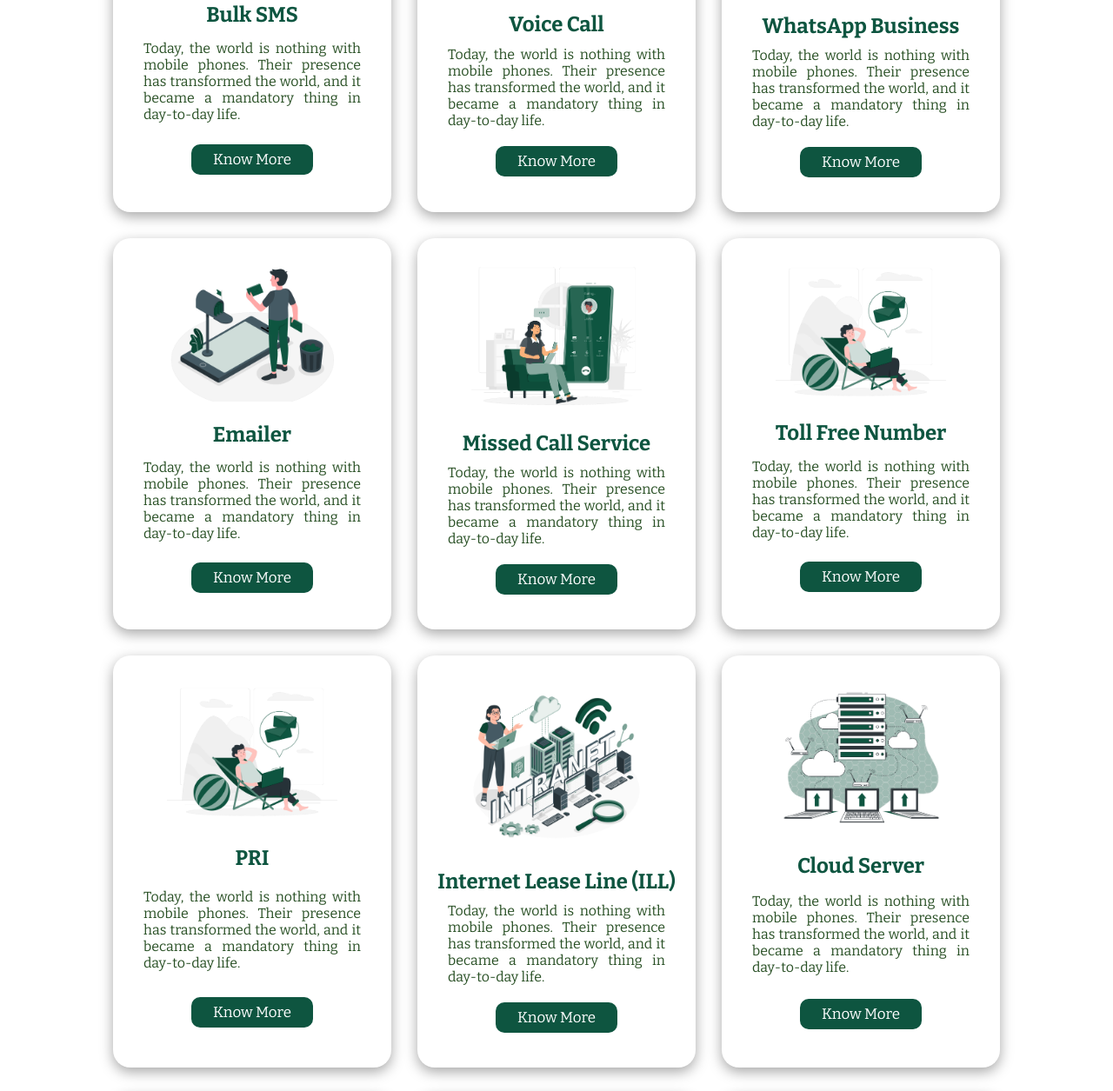
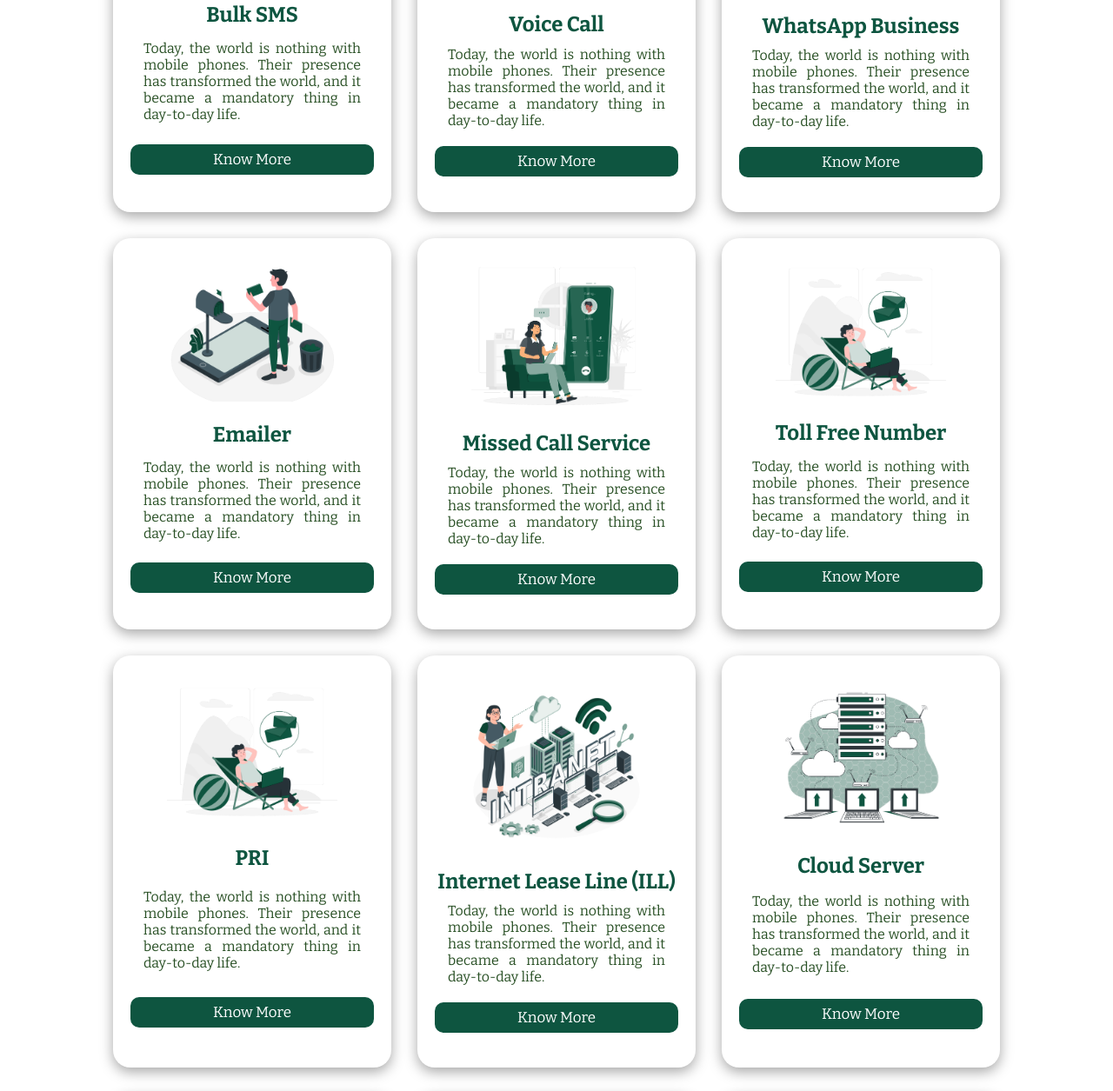
Before and after one commit to rahulrathore2110/xcel_landing, a plain HTML site: page index.html in a window 1280 px wide. Shown: the part 2163-3418 px from the top of the page at 87% size. Drawn offline with nearby package versions, Linux system fonts and the light colour scheme.

Commit message:
addition

```diff
--- a/index.html
+++ b/index.html
@@ -34,7 +34,7 @@
                 <div class="nav-menu">
                     <div class="nav-items">
                         <ul>
-                            <li><a href="#herosec">Home</a></li>
+                            <li><a href="#">Home</a></li>
                             <li><a href="#comp-info">About Us</a></li>
                             <li><a href="#services">Service</a></li>
                             <li><a href="#testimonial">Testimonials</a></li>
@@ -152,7 +152,7 @@
                     <p>Today, the world is nothing with mobile phones. Their presence has transformed the world, and it
                         became a mandatory
                         thing in day-to-day life.</p>
-                    <a href="#"><button id="get-details">Know More</button></a>
+                    <button id="get-details"><a href="#"></a>Know More</a></button>
                 </div>
 
 
@@ -162,7 +162,7 @@
                     <p>Today, the world is nothing with mobile phones. Their presence has transformed the world, and it
                         became a mandatory
                         thing in day-to-day life.</p>
-                    <a href="#"><button id="get-details">Know More</button></a>
+                    <button id="get-details"><a href="#"></a>Know More</a></button>
                 </div>
 
 
@@ -172,7 +172,7 @@
                     <p>Today, the world is nothing with mobile phones. Their presence has transformed the world, and it
                         became a mandatory
                         thing in day-to-day life.</p>
-                    <a href="#"><button id="get-details">Know More</button></a>
+                    <button id="get-details"><a href="#"></a>Know More</a></button>
                 </div>
 
 
@@ -182,7 +182,7 @@
                     <p>Today, the world is nothing with mobile phones. Their presence has transformed the world, and it
                         became a mandatory
                         thing in day-to-day life.</p>
-                    <a href="#"><button id="get-details">Know More</button></a>
+                    <button id="get-details"><a href="#"></a>Know More</a></button>
                 </div>
 
 
@@ -192,7 +192,7 @@
                     <p>Today, the world is nothing with mobile phones. Their presence has transformed the world, and it
                         became a mandatory
                         thing in day-to-day life.</p>
-                    <a href="#"><button id="get-details">Know More</button></a>
+                    <button id="get-details"><a href="#"></a>Know More</a></button>
                 </div>
 
 
@@ -202,7 +202,7 @@
                     <p>Today, the world is nothing with mobile phones. Their presence has transformed the world, and it
                         became a mandatory
                         thing in day-to-day life.</p>
-                    <a href="#"><button id="get-details">Know More</button></a>
+                    <button id="get-details"><a href="#"></a>Know More</a></button>
                 </div>
 
 
@@ -212,7 +212,7 @@
                     <p>Today, the world is nothing with mobile phones. Their presence has transformed the world, and it
                         became a mandatory
                         thing in day-to-day life.</p>
-                    <a href="#"><button id="get-details">Know More</button></a>
+                    <button id="get-details"><a href="#"></a>Know More</a></button>
                 </div>
 
 
@@ -222,7 +222,7 @@
                     <p>Today, the world is nothing with mobile phones. Their presence has transformed the world, and it
                         became a mandatory
                         thing in day-to-day life.</p>
-                    <a href="#"><button id="get-details">Know More</button></a>
+                    <button id="get-details"><a href="#"></a>Know More</a></button>
                 </div>
 
 
@@ -232,7 +232,7 @@
                     <p>Today, the world is nothing with mobile phones. Their presence has transformed the world, and it
                         became a mandatory
                         thing in day-to-day life.</p>
-                    <a href="#"><button id="get-details">Know More</button></a>
+                    <button id="get-details"><a href="#"></a>Know More</a></button>
                 </div>
 
 
@@ -242,7 +242,7 @@
                     <p>Today, the world is nothing with mobile phones. Their presence has transformed the world, and it
                         became a mandatory
                         thing in day-to-day life.</p>
-                    <a href="#"><button id="get-details">Know More</button></a>
+                    <button id="get-details"><a href="#"></a>Know More</a></button>
                 </div>
 
 
@@ -252,7 +252,7 @@
                     <p>Today, the world is nothing with mobile phones. Their presence has transformed the world, and it
                         became a mandatory
                         thing in day-to-day life.</p>
-                    <a href="#"><button id="get-details">Know More</button></a>
+                    <button id="get-details"><a href="#"></a>Know More</a></button>
                 </div>
 
 
@@ -262,7 +262,7 @@
                     <p>Today, the world is nothing with mobile phones. Their presence has transformed the world, and it
                         became a mandatory
                         thing in day-to-day life.</p>
-                    <a href="#"><button id="get-details">Know More</button></a>
+                    <button id="get-details"><a href="#"></a>Know More</a></button>
                 </div>
 
 
```
